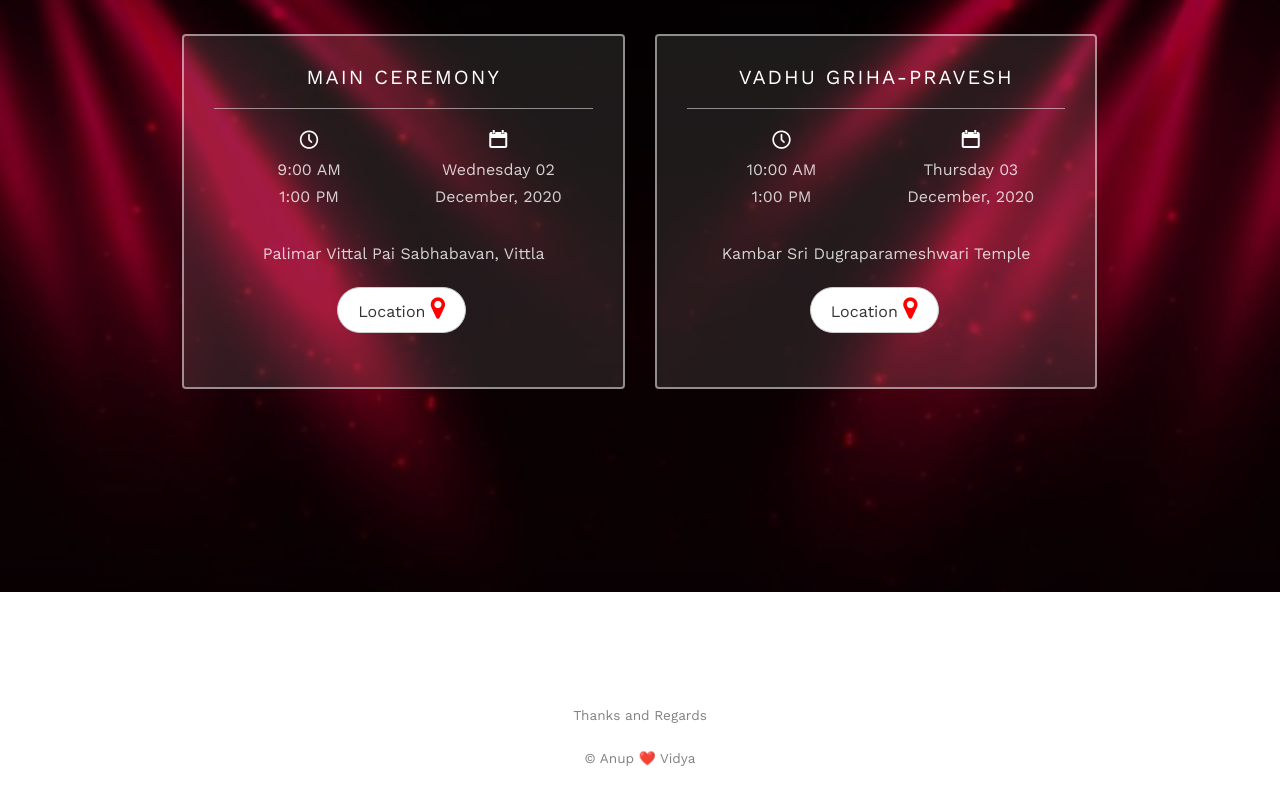
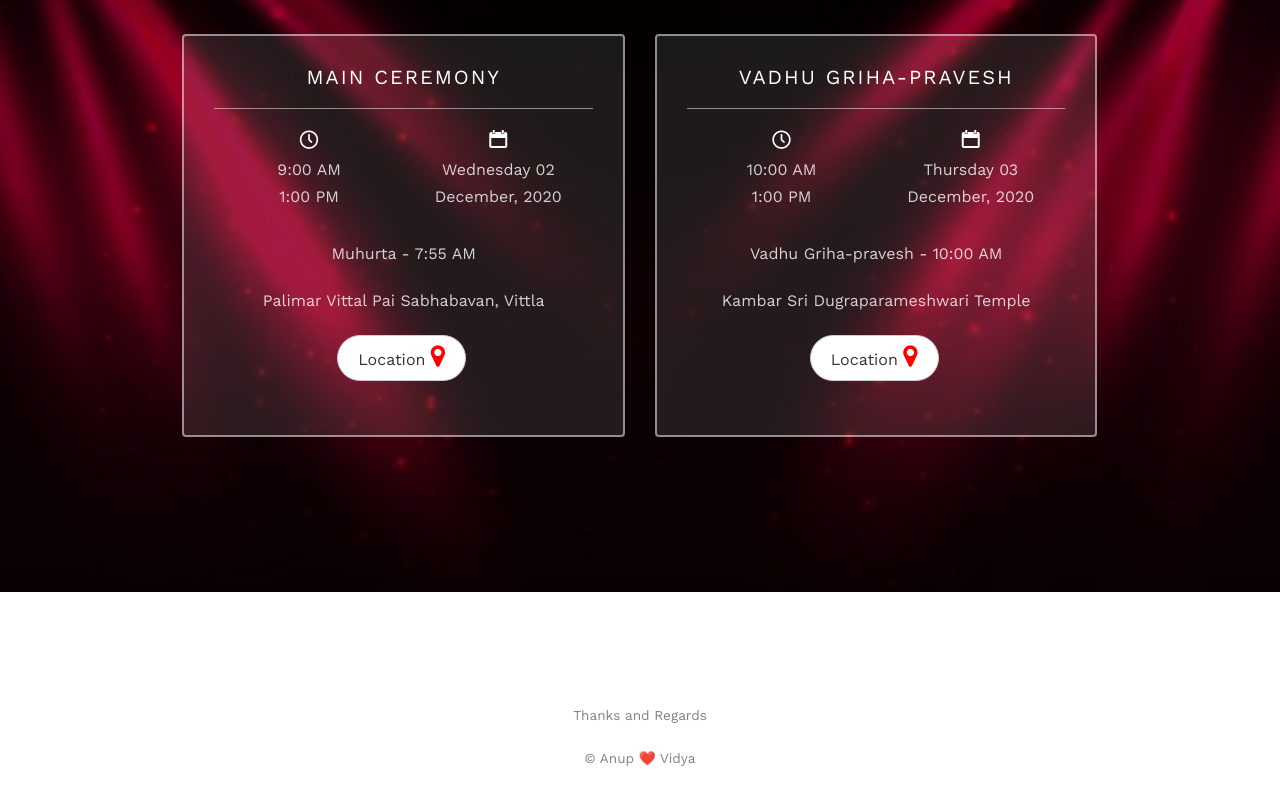
Before and after one commit to anup205762/anup-vidya, a plain HTML site: page index.html in a window 1280 px wide. Shown: the part 1860-2664 px from the top of the page. Drawn offline with nearby package versions, Linux system fonts and the light colour scheme; files whose address does not match are found by name.

Commit message:
Added Murtha

```diff
--- a/index.html
+++ b/index.html
@@ -158,6 +158,7 @@
 											<span>Wednesday 02</span>
 											<span>December, 2020</span>
 										</div>
+										<p>Muhurta - 7:55 AM</p>
 										<p>Palimar Vittal Pai Sabhabavan, Vittla</p>
 										<p><a href="https://maps.app.goo.gl/pVmCHbEPB3ohBxfLA" target="_blank"
 												class="btn btn-default btn-sm">Location <i class="fa fa-map-marker"
@@ -177,6 +178,7 @@
 											<span>Thursday 03</span>
 											<span>December, 2020</span>
 										</div>
+										<p>Vadhu Griha-pravesh - 10:00 AM</p>
 										<p>Kambar Sri Dugraparameshwari Temple</p>
 										<p><a href="https://maps.app.goo.gl/UUrvPLB51fDFz1Me7" target="_blank"
 												class="btn btn-default btn-sm">Location <i class="fa fa-map-marker"
```
Also changed, not shown: vidya.html (+2 -0 lines).
